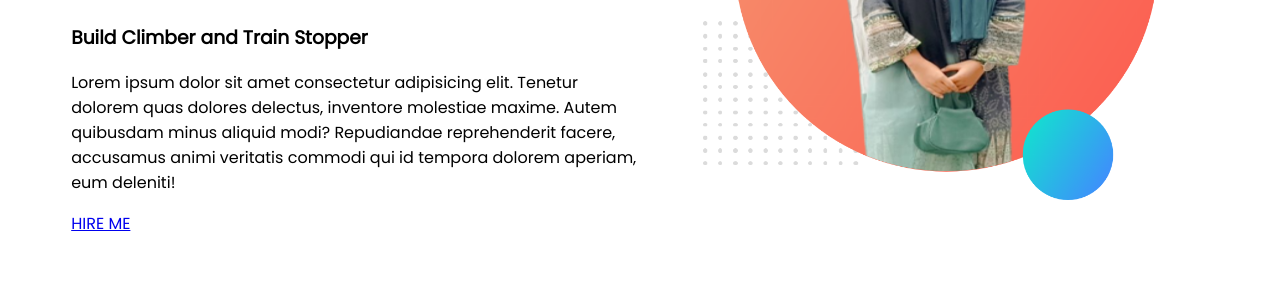
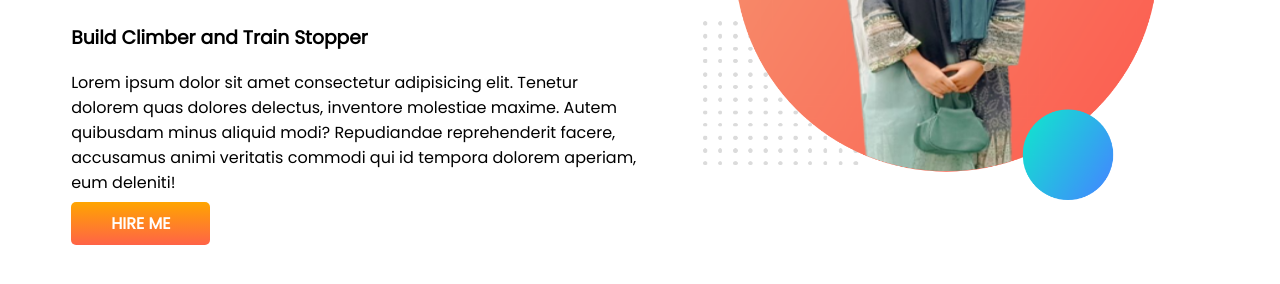
Before and after one commit to Jannat-Ara-Ferdouse/developer-portfolio, a plain HTML site: page index.html in a window 1280 px wide. Shown: the part 260-544 px from the top of the page. Drawn offline with Linux system fonts and the light colour scheme.

Commit message:
Third commit

```diff
--- a/index.html
+++ b/index.html
@@ -21,7 +21,7 @@
             <p>Lorem ipsum dolor sit amet consectetur adipisicing elit. Tenetur dolorem quas dolores delectus, inventore
                 molestiae maxime. Autem quibusdam minus aliquid modi? Repudiandae reprehenderit facere, accusamus animi
                 veritatis commodi qui id tempora dolorem aperiam, eum deleniti!</p>
-            <a class="link_button" href="https://www.linkedin.com/in/jannat-ara-ferdouse-raya/" target="_blank">HIRE
+            <a class="link_button" target='-blank' href="https://www.linkedin.com/in/jannat-ara-ferdouse-raya/">HIRE
                 ME</a>
         </div>
         <div class="half-width">
--- a/style.css
+++ b/style.css
@@ -22,3 +22,12 @@ section {
 .half-width img {
     width: 80%;
 }
+
+.link_button {
+    text-decoration: none;
+    background-image: linear-gradient(orange, tomato);
+    padding: 10px 40px;
+    border-radius: 5px;
+    color: white;
+    font-weight: 700;
+}
```
